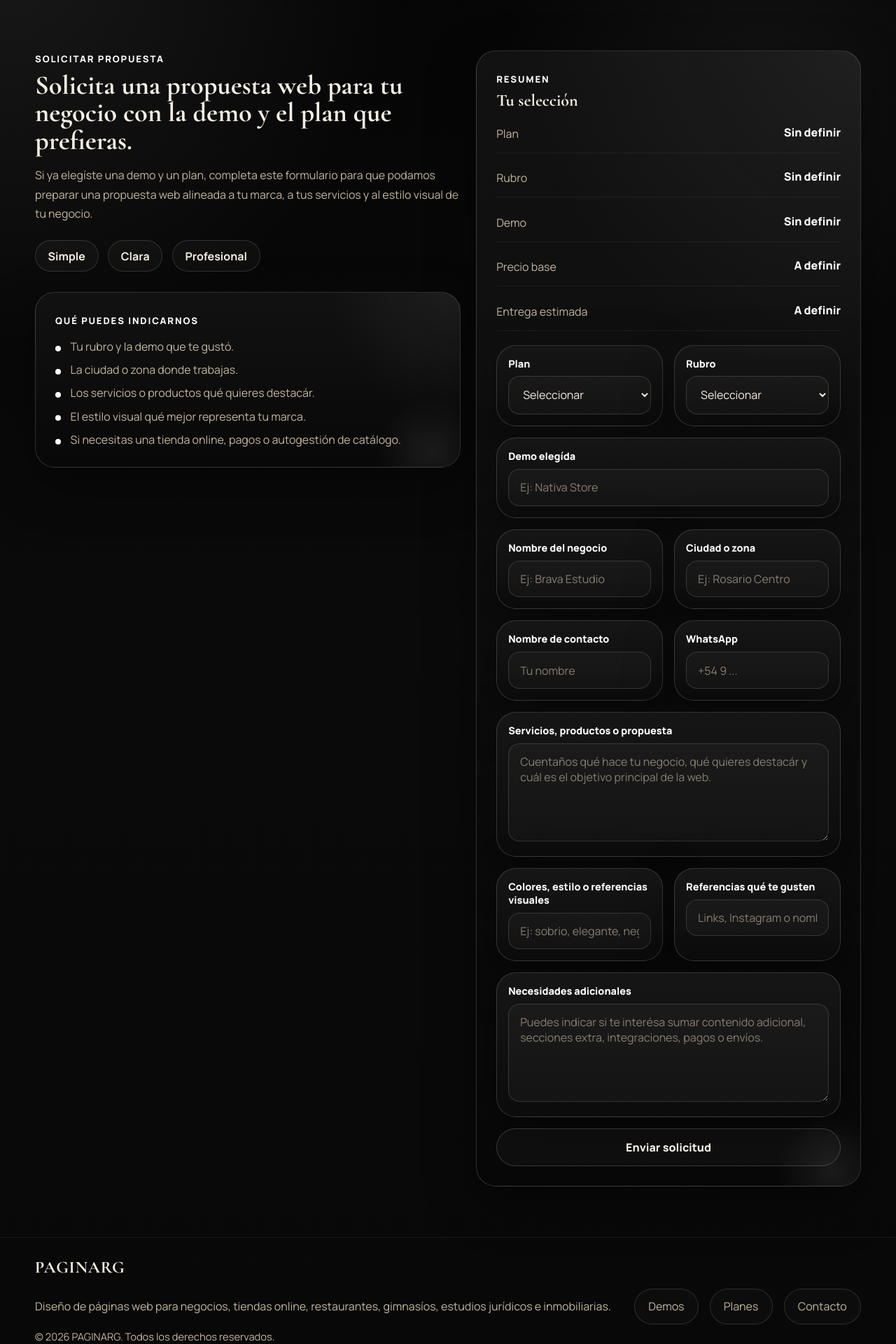
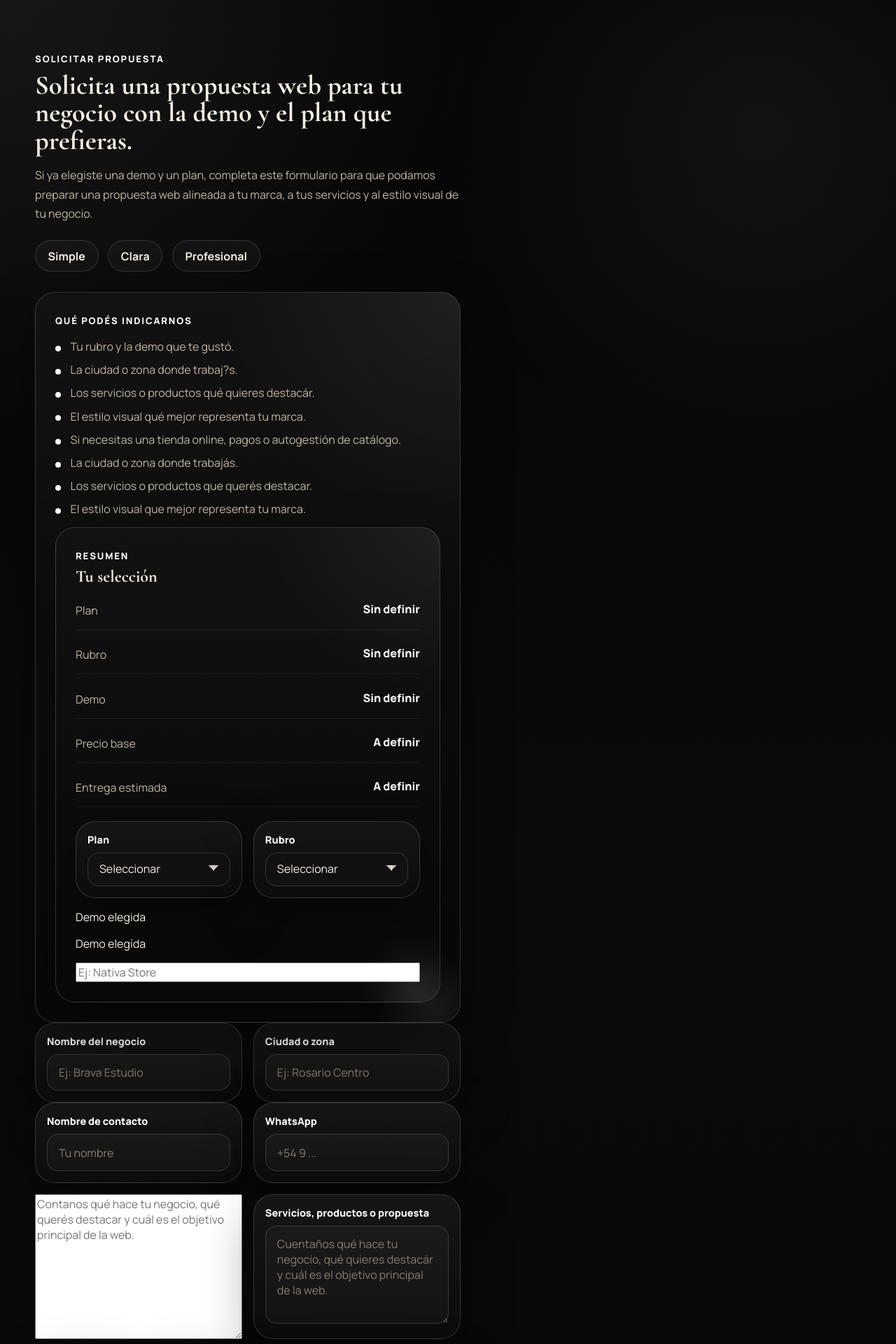
Before and after one commit to FrancoNM01/paginarg-site, a PHP site: page /pedido.html in a window 1280 px wide. Shown: the part 83-2003 px from the top of the page at 70% size. Run offline with PHP 8.4, Linux system fonts and the light colour scheme.

Commit message:
desplegable

```diff
--- a/pedido.html
+++ b/pedido.html
@@ -45,7 +45,7 @@
       <section class="order-copy">
         <span class="section-tag">Solicitar propuesta</span>
         <h1>Solicita una propuesta web para tu negocio con la demo y el plan que prefieras.</h1>
-        <p class="hero-text">Si ya elegíste una demo y un plan, completa este formulario para que podamos preparar una propuesta web alineada a tu marca, a tus servicios y al estilo visual de tu negocio.</p>
+        <p class="hero-text">Si ya elegiste una demo y un plan, completa este formulario para que podamos preparar una propuesta web alineada a tu marca, a tus servicios y al estilo visual de tu negocio.</p>
 
         <div class="summary-grid">
           <span class="summary-chip">Simple</span>
@@ -54,16 +54,16 @@
         </div>
 
         <div class="order-card">
-          <span class="section-tag">Qué puedes indicarnos</span>
+          <span class="section-tag">Qué podés indicarnos</span>
           <ul class="summary-list">
             <li>Tu rubro y la demo que te gustó.</li>
-            <li>La ciudad o zona donde trabajas.</li>
+            <li>La ciudad o zona donde trabaj?s.</li>
             <li>Los servicios o productos qué quieres destacár.</li>
             <li>El estilo visual qué mejor representa tu marca.</li>
             <li>Si necesitas una tienda online, pagos o autogestión de catálogo.</li>
-          </ul>
-        </div>
-      </section>
+            <li>La ciudad o zona donde trabajás.</li>
+            <li>Los servicios o productos que querés destacar.</li>
+            <li>El estilo visual que mejor representa tu marca.</li>
 
       <section class="order-card">
         <div class="order-summary">
@@ -96,7 +96,7 @@
               <select id="rubro" required>
                 <option value="">Seleccionar</option>
                 <option value="Restaurante">Restaurante</option>
-                <option value="Gimnasio">Gimnasío</option>
+                <option value="Gimnasio">Gimnasio</option>
                 <option value="Estudio juridico">Estudio jurídico</option>
                 <option value="Inmobiliaria">Inmobiliaria</option>
                 <option value="Tienda online">Tienda online</option>
@@ -104,7 +104,7 @@
             </div>
           </div>
 
-          <div class="field-group">
+            <label for="demo">Demo elegida</label>
             <label for="demo">Demo elegída</label>
             <input id="demo" type="text" placeholder="Ej: Nativa Store" required>
           </div>
@@ -129,7 +129,7 @@
               <label for="whatsapp">WhatsApp</label>
               <input id="whatsapp" type="tel" placeholder="+54 9 ...">
             </div>
-          </div>
+            <textarea id="services" placeholder="Contanos qué hace tu negocio, qué querés destacar y cuál es el objetivo principal de la web."></textarea>
 
           <div class="field-group">
             <label for="services">Servicios, productos o propuesta</label>
@@ -142,7 +142,7 @@
               <input id="colors" type="text" placeholder="Ej: sobrio, elegante, negro y dorado">
             </div>
             <div class="field-group">
-              <label for="references">Referencias qué te gusten</label>
+              <label for="references">Referencias que te gusten</label>
               <input id="references" type="text" placeholder="Links, Instagram o nombres">
             </div>
           </div>
@@ -150,7 +150,7 @@
           <div class="field-group">
             <label for="extras">Necesidades adicionales</label>
             <textarea id="extras" placeholder="Puedes indicar si te interésa sumar contenido adicional, secciones extra, integraciones, pagos o envíos."></textarea>
-          </div>
+            <textarea id="extras" placeholder="Podés indicar si te interesa sumar contenido adicional, secciones extra, integraciones, pagos o envíos."></textarea>
 
           <button class="button button-primary" type="submit">Enviar solicitud</button>
         </form>
@@ -162,7 +162,7 @@
     <div class="container footer-shell">
       <div>
         <a href="index.html" class="brand footer-brand">PAGINARG</a>
-        <p>Diseño de páginas web para negocios, tiendas online, restaurantes, gimnasíos, estudios jurídicos e inmobiliarias.</p>
+        <p>Diseño de páginas web para negocios, tiendas online, restaurantes, gimnasios, estudios jurídicos e inmobiliarias.</p>
         <p class="copyright">&copy; 2026 PAGINARG. Todos los derechos reservados.</p>
       </div>
       <div class="footer-links">
--- a/styles.css
+++ b/styles.css
@@ -628,6 +628,41 @@ h3 {
   color: var(--ink);
 }
 
+.field-group select {
+  appearance: none;
+  -webkit-appearance: none;
+  -moz-appearance: none;
+  padding-right: 3.25rem;
+  background-color: rgba(18, 18, 18, 0.98);
+  background-image:
+    linear-gradient(45deg, transparent 50%, rgba(246, 239, 227, 0.82) 50%),
+    linear-gradient(135deg, rgba(246, 239, 227, 0.82) 50%, transparent 50%);
+  background-position:
+    calc(100% - 1.35rem) calc(50% - 2px),
+    calc(100% - 0.95rem) calc(50% - 2px);
+  background-size: 8px 8px, 8px 8px;
+  background-repeat: no-repeat;
+  color-scheme: normal;
+}
+
+.field-group select option {
+  background: #ffffff;
+  color: #111111;
+}
+
+.field-group select option:checked,
+.field-group select option:hover,
+.field-group select option:focus {
+  background: #e9ecef;
+  color: #111111;
+}
+
+.field-group select:focus {
+  outline: none;
+  border-color: rgba(255, 255, 255, 0.28);
+  box-shadow: 0 0 0 3px rgba(255, 255, 255, 0.08);
+}
+
 .field-group input::placeholder,
 .field-group textarea::placeholder {
   color: rgba(195, 181, 158, 0.66);
```
